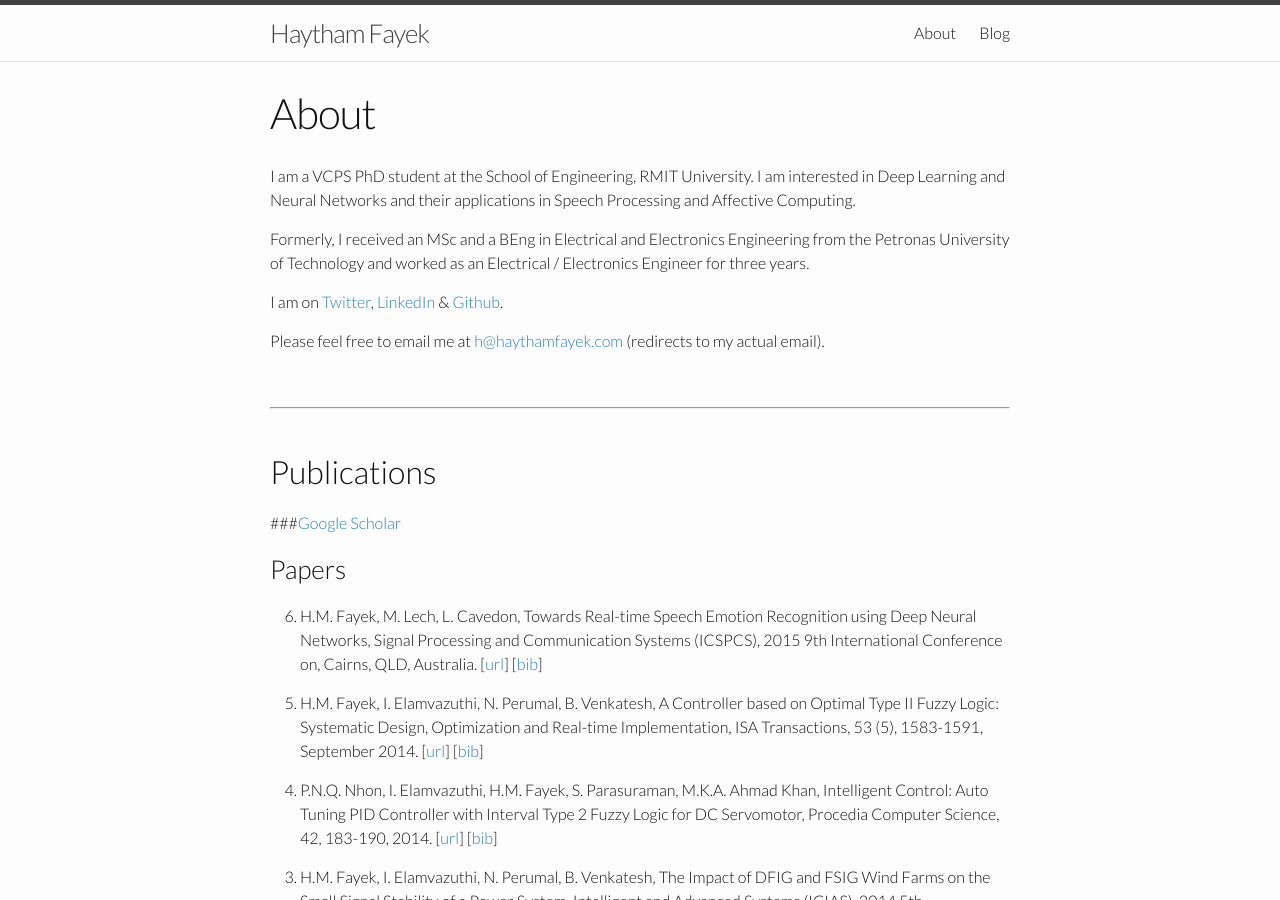
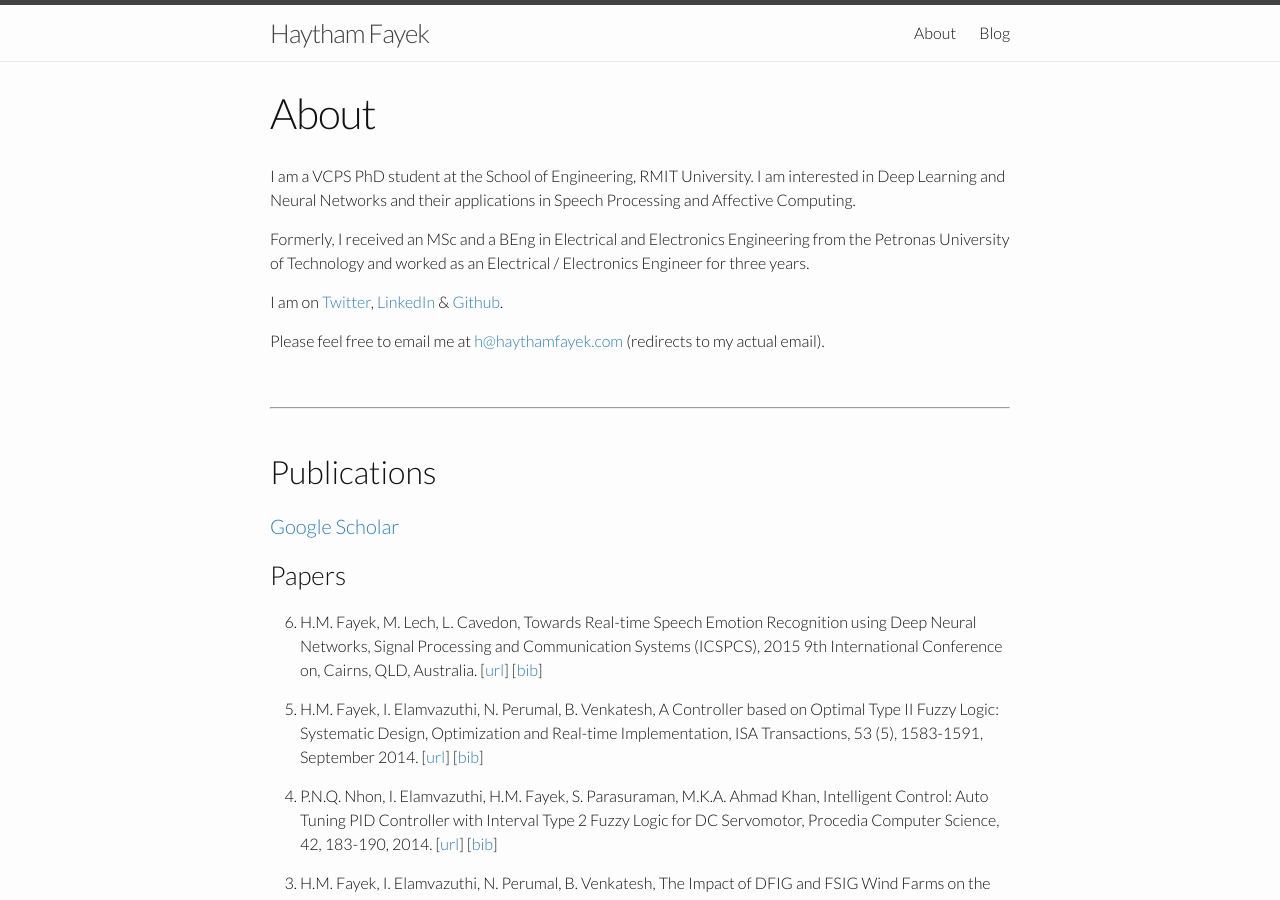
Before and after one commit to haythamfayek/haythamfayek.github.io, a Jekyll site: the page built from about.md, in a window 1280 px wide and 900 px high. Built offline with Jekyll 4.4.1, drawn with Linux system fonts in a browser that asks for light colours.

Commit message:
Second Fix to Level 4 Headers

```diff
--- a/about.md
+++ b/about.md
@@ -50,7 +50,7 @@ Please feel free to email me at
 ## Publications
 
 
-###[Google Scholar](https://scholar.google.com/citations?user=l5T9RtcAAAAJ&hl=en&authuser=1)
+#### [Google Scholar](https://scholar.google.com/citations?user=l5T9RtcAAAAJ&hl=en&authuser=1)
 
 
 ### Papers
```
